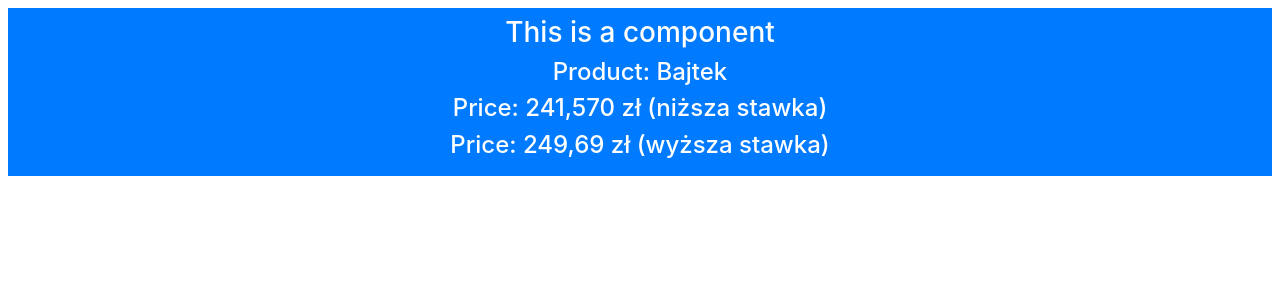
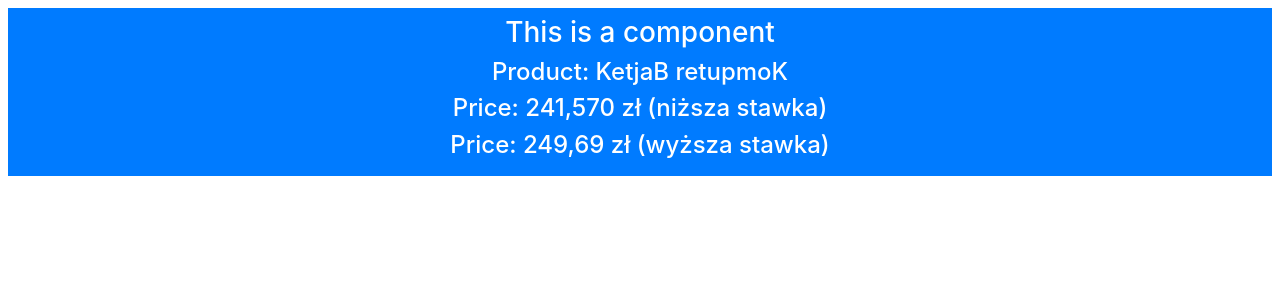
Before and after one commit to marekz/vuejs_simple_example, a Vue app in the folder templatesanddata/: page / in a window 1280 px wide. Shown: the top 300 px of the page. Built offline with nearby package versions, Linux system fonts and the light colour scheme; the HTML template or start-up script is replaced by a standard one.

Commit message:
Data binding examples - filter joining'

```diff
--- a/templatesanddata/src/App.vue
+++ b/templatesanddata/src/App.vue
@@ -1,7 +1,7 @@
 <template>
   <div class="bg-primary text-white text-center m-2 p-2">
     <h3>This is a component</h3>
-    <h4>Product: {{ productName }}</h4>
+    <h4>Product: {{ productName | reverse | capitalize }}</h4>
     <h4>Price: {{ getTotalPrice(this.lowTaxRate) | currency(3) }} (niższa stawka)</h4>
     <h4>Price: {{ getTotalPrice(this.highTaxRate) | currency }} (wyższa stawka)</h4>
   </div>
@@ -12,7 +12,7 @@ export default {
   name: 'MyComponent',
   data: function () {
     return {
-      productName: "Bajtek",
+      productName: "Komputer Bajtek",
       price: 203,
       lowTaxRate: 19,
       highTaxRate: 23
@@ -30,6 +30,12 @@ export default {
                 minimumFractionDigits: places || 2,
                 maximumFractionDigits: places || 2
               }).format(value);
+    },
+    capitalize(name) {
+      return name[0].toUpperCase() + name.slice(1);
+    },
+    reverse(name) {
+      return name.split("").reverse().join("");
     }
   }
 }
```
